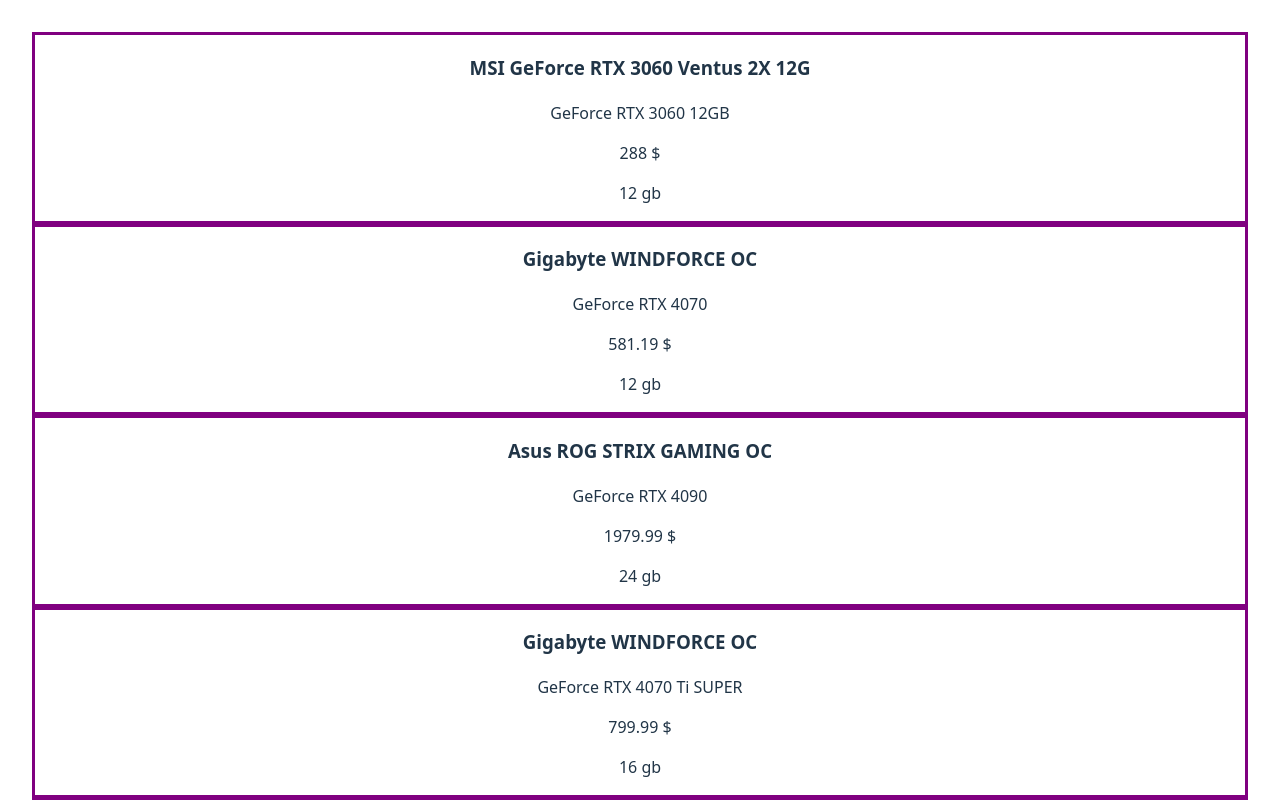
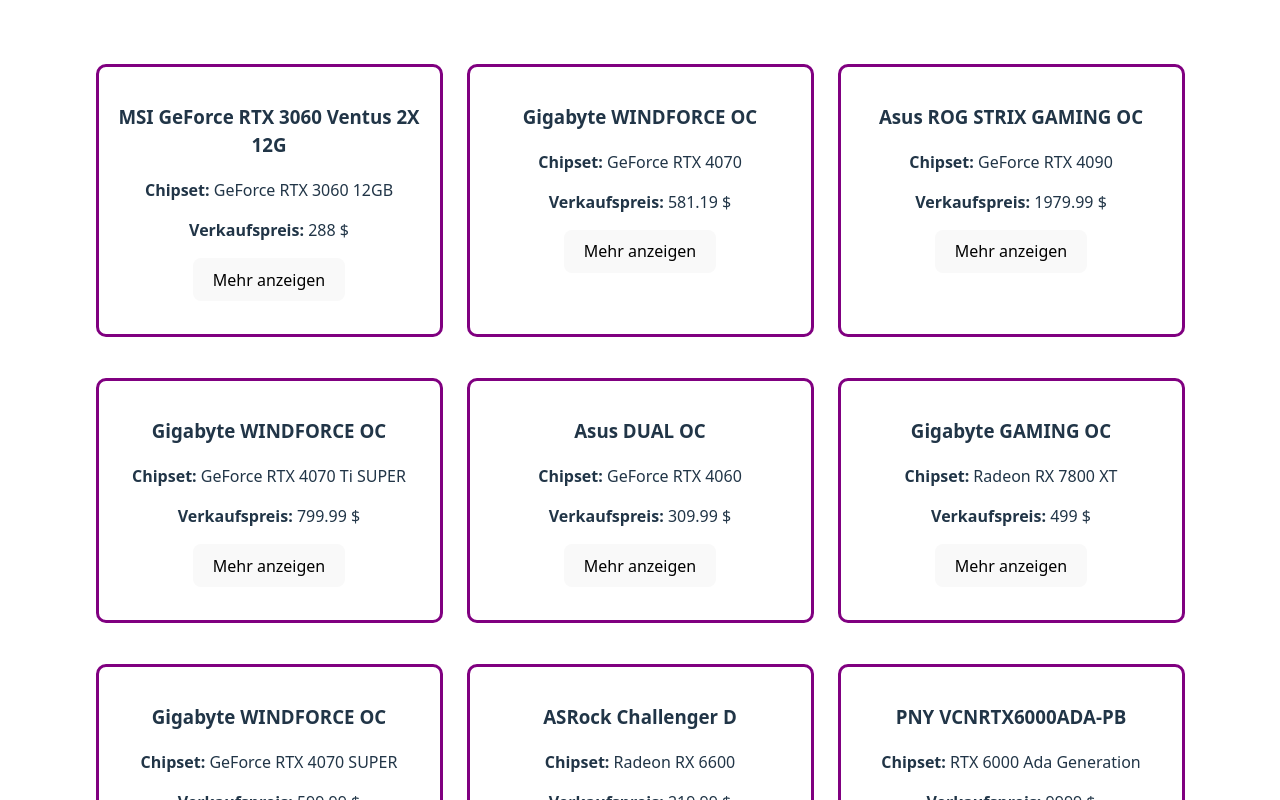
Before and after one commit to MusicToGetCodedOn/PCMatch, a React (Vite) app in the folder PCMatch/: page / in a window 1280 px wide. Shown: the top 800 px of the page. Built offline with nearby package versions, Linux system fonts and the light colour scheme.

Commit message:
Cards verfeinert

```diff
--- a/PCMatch/package.json
+++ b/PCMatch/package.json
@@ -11,7 +11,8 @@
   },
   "dependencies": {
     "react": "^19.0.0",
-    "react-dom": "^19.0.0"
+    "react-dom": "^19.0.0",
+    "react-router-dom": "^7.5.1"
   },
   "devDependencies": {
     "@eslint/js": "^9.22.0",
--- a/PCMatch/src/App.jsx
+++ b/PCMatch/src/App.jsx
@@ -1,9 +1,8 @@
 import { useState } from 'react'
-import reactLogo from './assets/react.svg'
-import viteLogo from '/vite.svg'
 import './App.css'
 import Graphicscards from './data/video-card.json'
-import Card from './components/Card'
+import Card from '@/components/Card'
+import Header from '@/components/Header'
 
 function App() {
 
@@ -11,12 +10,13 @@
   return (
     <>
 
+    <div>
+    <Header/>
     <Card />
+    </div>
 
 
-      <p className="read-the-docs">
-        Click on the Vite and React logos to learn more
-      </p>
+
     </>
   )
 }
--- a/PCMatch/src/components/Card.jsx
+++ b/PCMatch/src/components/Card.jsx
@@ -1,21 +1,56 @@
+import { useState } from 'react';
 import Graphicscards from '../data/video-card.json';
 import styles from './Card.module.css';
 
-export default function Card(){
-    return (
-Graphicscards.map(graphicscard =>{
-    return (
-        <article className={styles.Card}>
+export default function Card() {
+  // State für die Anzahl der sichtbaren Karten
+  const [visibleCards, setVisibleCards] = useState(12);
 
-            <h3>{graphicscard.name}</h3>
-            <p>{graphicscard.chipset}</p>
-            <p>{graphicscard.price} $</p>
-            <p>{graphicscard.memory} gb</p>
+  // Funktion zum Anzeigen von 10 weiteren Karten
+  const loadMore = () => {
+    setVisibleCards(prev => prev + 10); // Erhöht die sichtbaren Karten um 10
+  };
 
+  return (
+    <div>
+        <div className={styles.Grid}>
+      {Graphicscards.slice(0, visibleCards).map((graphicscard) => (
+        <CardItem key={graphicscard.name} data={graphicscard} />
+      ))}
+        </div>
 
-        </article>
+      {visibleCards < Graphicscards.length && (
+        <button onClick={loadMore} className={styles.loadMoreBtn}>
+          mehr anzeigen
+        </button>
+      )}
+    </div>
+  );
+}
 
-    )
-})
-)
+// Unterkomponente für jede einzelne Karte
+function CardItem({ data }) {
+  const [showMore, setShowMore] = useState(false);
+
+  return (
+    <article className={styles.Card}>
+      <h3>{data.name}</h3>
+      <p><strong>Chipset: </strong>{data.chipset}</p>
+      <p><strong>Verkaufspreis: </strong>{data.price} $</p>
+
+      {showMore && (
+        <>
+          <p><strong>Speicher:</strong> {data.memory} GB</p>
+          <p><strong>Standart Taktfrequenz:</strong> {data.core_clock} Mhz</p>
+          <p><strong>Übertaktet:</strong> {data.boost_clock} Mhz</p>
+          <p><strong>Farbe:</strong> {data.color}</p>
+          <p><strong>Länge</strong> {data.length} mm</p>
+        </>
+      )}
+
+      <button onClick={() => setShowMore(prev => !prev)}>
+        {showMore ? 'Weniger anzeigen' : 'Mehr anzeigen'}
+      </button>
+    </article>
+  );
 }
--- a/PCMatch/src/components/Card.module.css
+++ b/PCMatch/src/components/Card.module.css
@@ -1,3 +1,16 @@
+.Grid {
+    display: grid;
+    gap: 1.5rem;
+    grid-template-columns: repeat(3, 1fr);
+    padding: 2rem 1rem;
+  }
 .Card{
     border: purple, solid;
+    border-radius: 10px;
+    margin-bottom: 5%;
+    padding: 5%;
+
 }
+button{
+    margin-bottom: 5%;
+}
--- a/PCMatch/src/components/Header.jsx
+++ b/PCMatch/src/components/Header.jsx
@@ -3,10 +3,8 @@
 
 export default function Header() {
     return (
-        <header>
-            <nav>
-            <Link to="/" className="hover:underline">Home</Link>
-            </nav>
-        </header>
+        <>
+
+        </>
     )
 }
```
Also changed, not shown: 1 other file (tests, documents, lock files or other folders).
